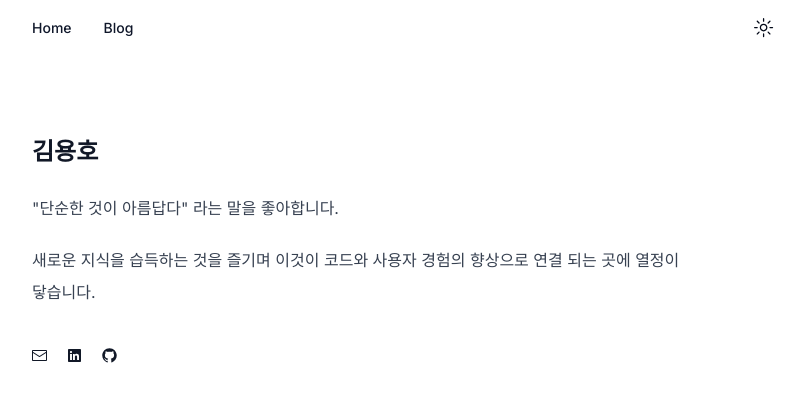
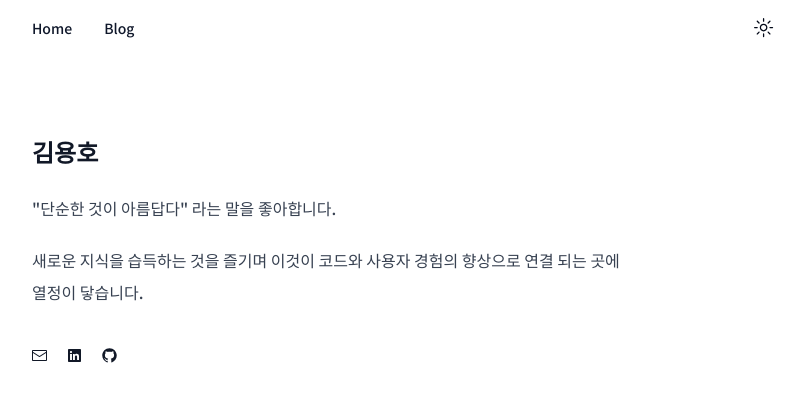
Before and after one commit to nyongho11/nyongho.dev, a Next.js app: page / in a window 1280 px wide. Shown: the top 402 px of the page, without its empty margins (240-1045 px from the left). Built offline with nearby package versions, Linux system fonts and the light colour scheme.

Commit message:
Fix: font 에러 이슈

```diff
--- a/app/layout.tsx
+++ b/app/layout.tsx
@@ -1,13 +1,13 @@
 import type { Metadata } from "next";
-import { Inter as FontSans } from "next/font/google";
 import "./globals.css";
 import { cn } from "@/lib/utils";
 import Header from "./ui/header";
 import { ThemeProvider } from "@/components/theme-provider";
+import { Noto_Sans_KR } from "next/font/google";
 
-export const fontSans = FontSans({
+const fontSans = Noto_Sans_KR({
+  weight: ["500"],
   subsets: ["latin"],
-  variable: "--font-sans",
 });
 
 export const metadata: Metadata = {
@@ -40,7 +40,7 @@
       <body
         className={cn(
           "max-w-screen-md min-w-[320px] mx-auto bg-background font-sans antialiased",
-          fontSans.variable
+          fontSans.className
         )}
       >
         <ThemeProvider attribute="class" defaultTheme="system" enableSystem>
```
